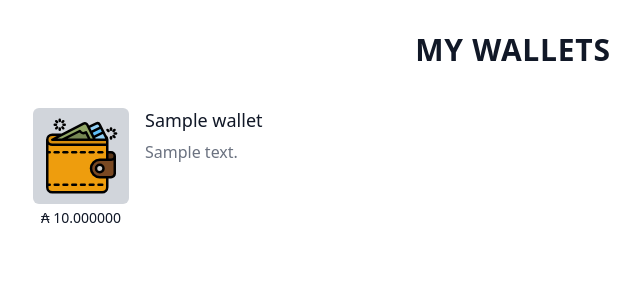
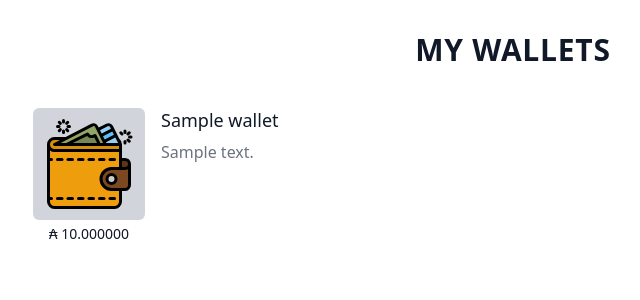
Before and after one commit to django-cardano/example-nft-minting, a Django app: template app/templates/core/wallet_list.html in a window 1280 px wide. Shown: the top 300 px of the page, without its empty margins (127-767 px from the left). Run offline with Django 3.2, Linux system fonts and the light colour scheme; the template is opened without the code that fills it: most values are stand-ins (such as "Sample title", 1, 10 or a date in 2020).

Commit message:
Increase size of wallet icon

```diff
--- a/app/templates/core/wallet_detail.html
+++ b/app/templates/core/wallet_detail.html
@@ -9,12 +9,12 @@
     ">
       <img
         alt="{{ wallet.payment_address }}"
-        class="w-16 h-16 mr-4"
+        class="w-28 h-28 mr-4"
         src="{% static 'images/wallet.svg' %}"
       />
 
       <div class="flex-grow">
-        <h1 class="text-3xl text-gray-900 font-semibold tracking-wide uppercase">
+        <h1 class="text-3xl text-gray-900 font-semibold tracking-wide">
           {{ wallet.name }}
         </h1>
 
--- a/app/templates/core/wallet_list.html
+++ b/app/templates/core/wallet_list.html
@@ -14,7 +14,7 @@
       {% for wallet in wallet_list %}
         <div class="relative">
           <dt>
-            <div class="absolute h-24 w-24 p-2 rounded-md bg-gray-300">
+            <div class="absolute h-28 w-28 p-2 rounded-md bg-gray-300">
               <a href="{% url 'wallet.read' wallet.id %}">
                 <img alt="wallet" src="{% static 'images/wallet.svg' %}" />
               </a>
@@ -22,13 +22,13 @@
                 ₳ {{ wallet.ada_balance|floatformat:6 }}
               </p>
             </div>
-            <p class="ml-28 text-lg leading-6 font-medium text-gray-900">
+            <p class="ml-32 text-lg leading-6 font-medium text-gray-900">
               <a href="{% url 'wallet.read' wallet.id %}">
                 {{ wallet.name }}
               </a>
             </p>
           </dt>
-          <dd class="mt-2 ml-28 text-base text-gray-500 break-all">
+          <dd class="ml-32 mt-2 text-base text-gray-500 break-all">
             {{ wallet.payment_address }}
           </dd>
         </div>
```
